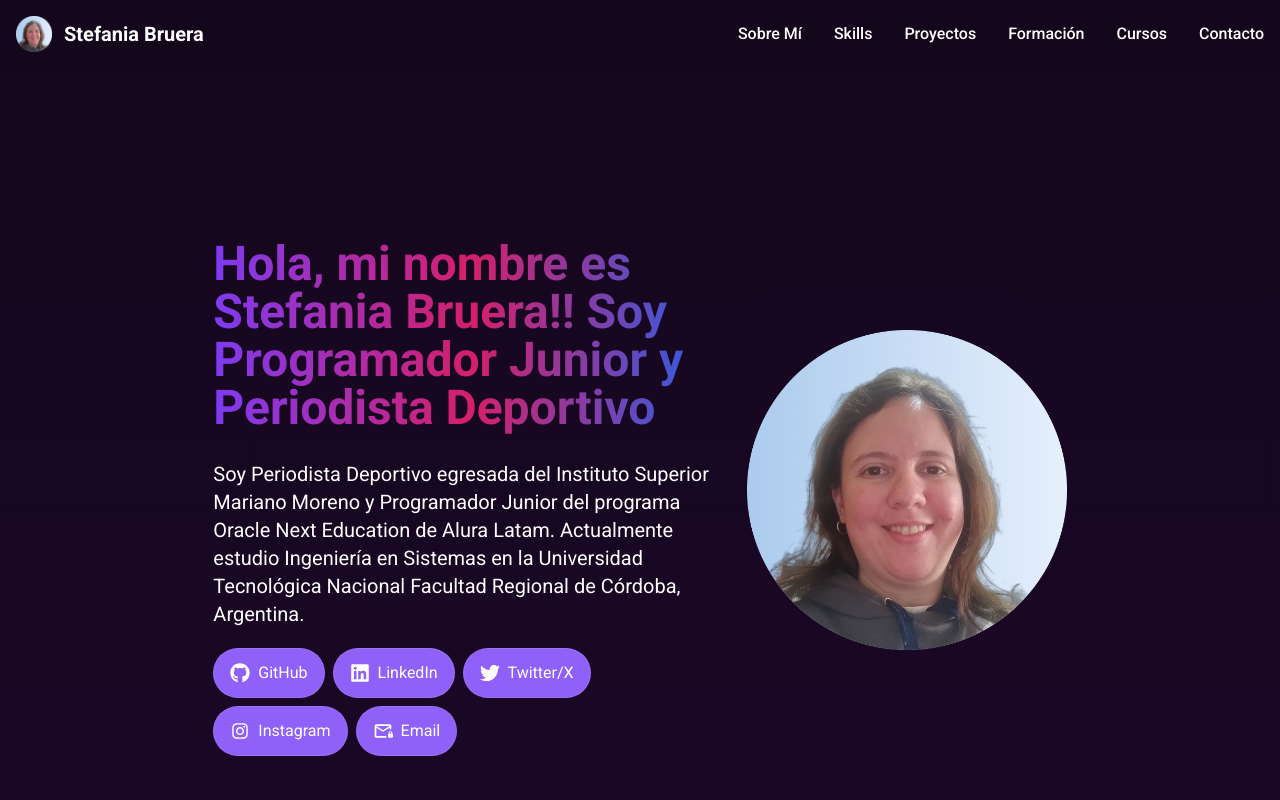
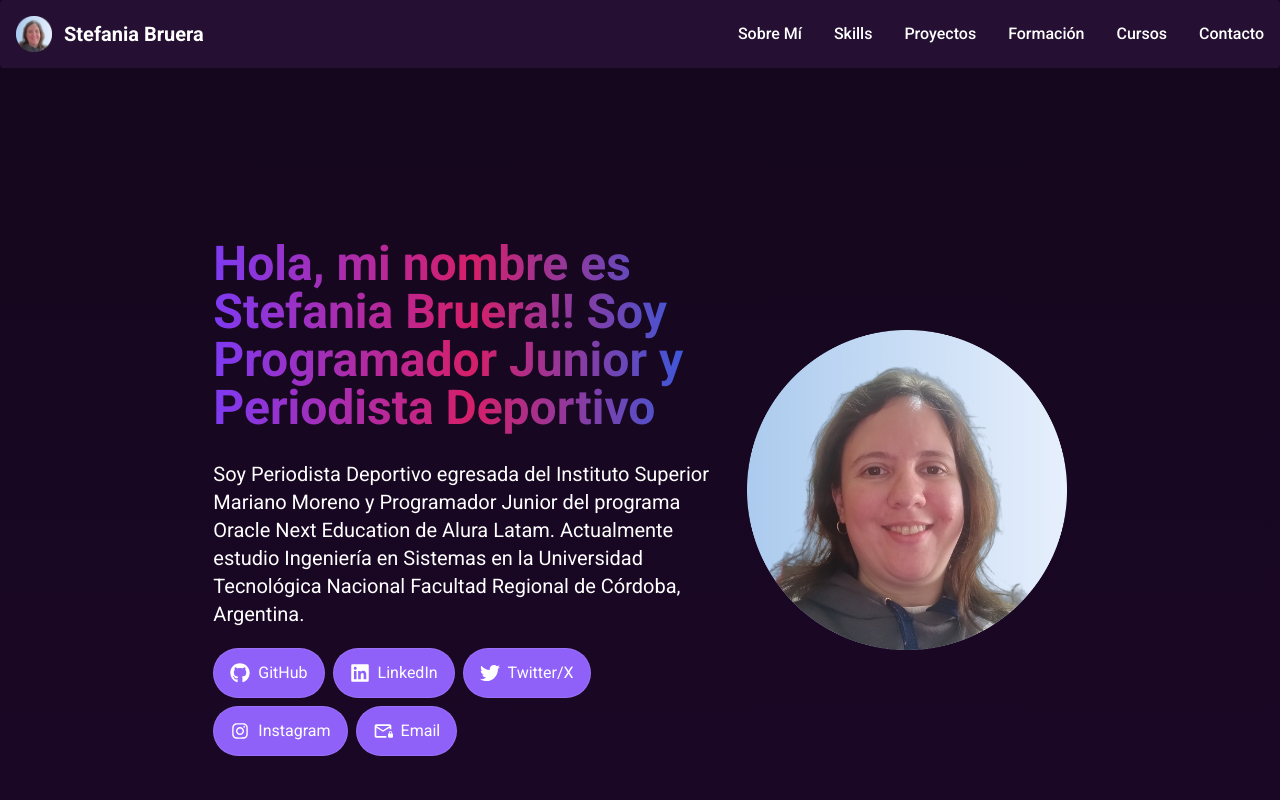
Before and after one commit to stefifm/portfolio-stefania-bruera, a React (Vite) app: page / in a window 1280 px wide. Shown: the top 800 px of the page. Built offline with nearby package versions, Linux system fonts and the light colour scheme.

Commit message:
Add change to background color

```diff
--- a/src/components/Navigation/Navigation.jsx
+++ b/src/components/Navigation/Navigation.jsx
@@ -34,7 +34,7 @@ const Navigation = () => {
     <Navbar
       fluid
       rounded
-      className='bg-[#14071c] py-4 mx-auto max-w-screen-xl fixed top-0 left-0 right-0 z-20'>
+      className='bg-[#250f32] py-4 mx-auto max-w-screen-xl fixed top-0 left-0 right-0 z-20'>
       <Navbar.Brand href='#'>
         <img
           src={ProfilePic}
```
